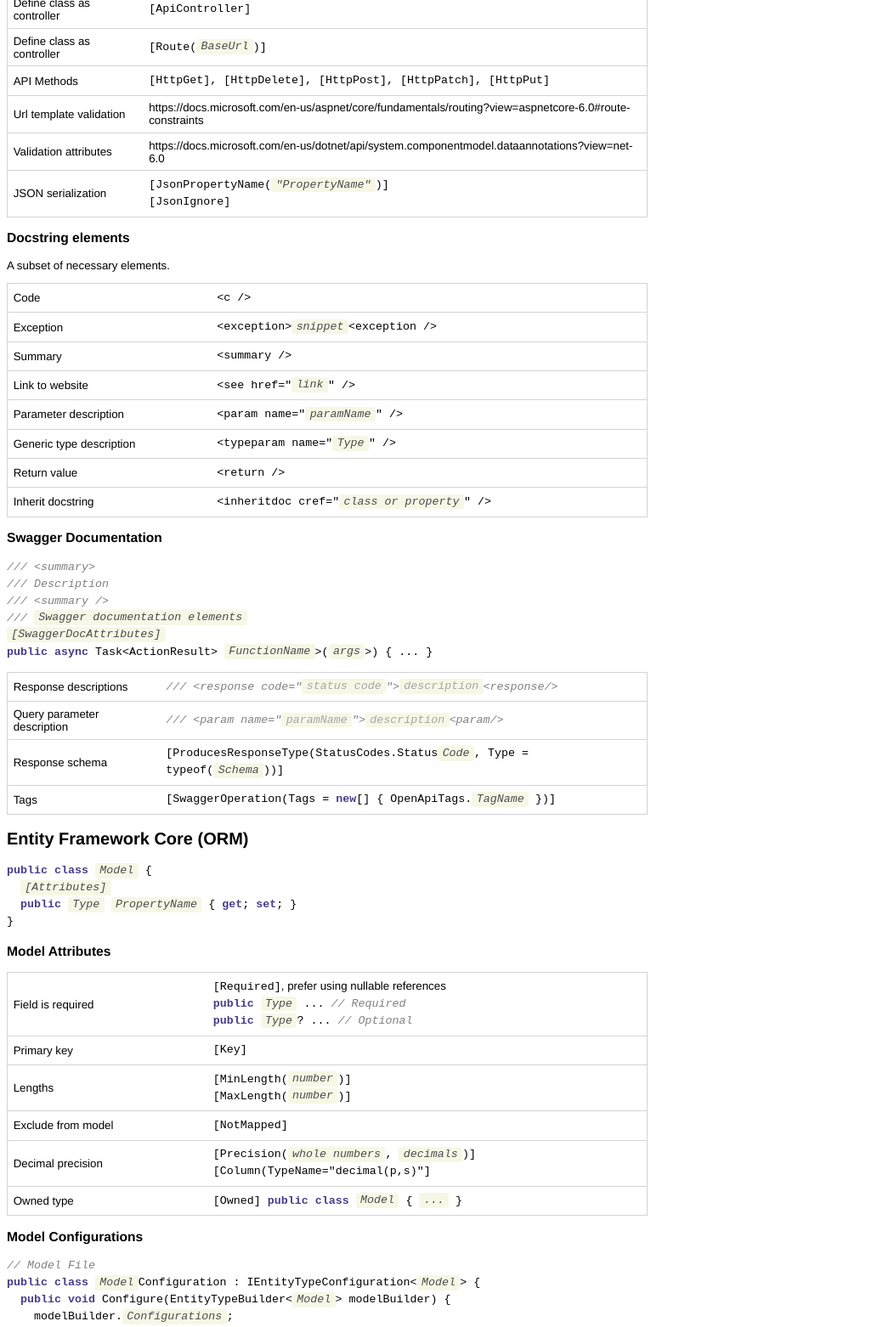
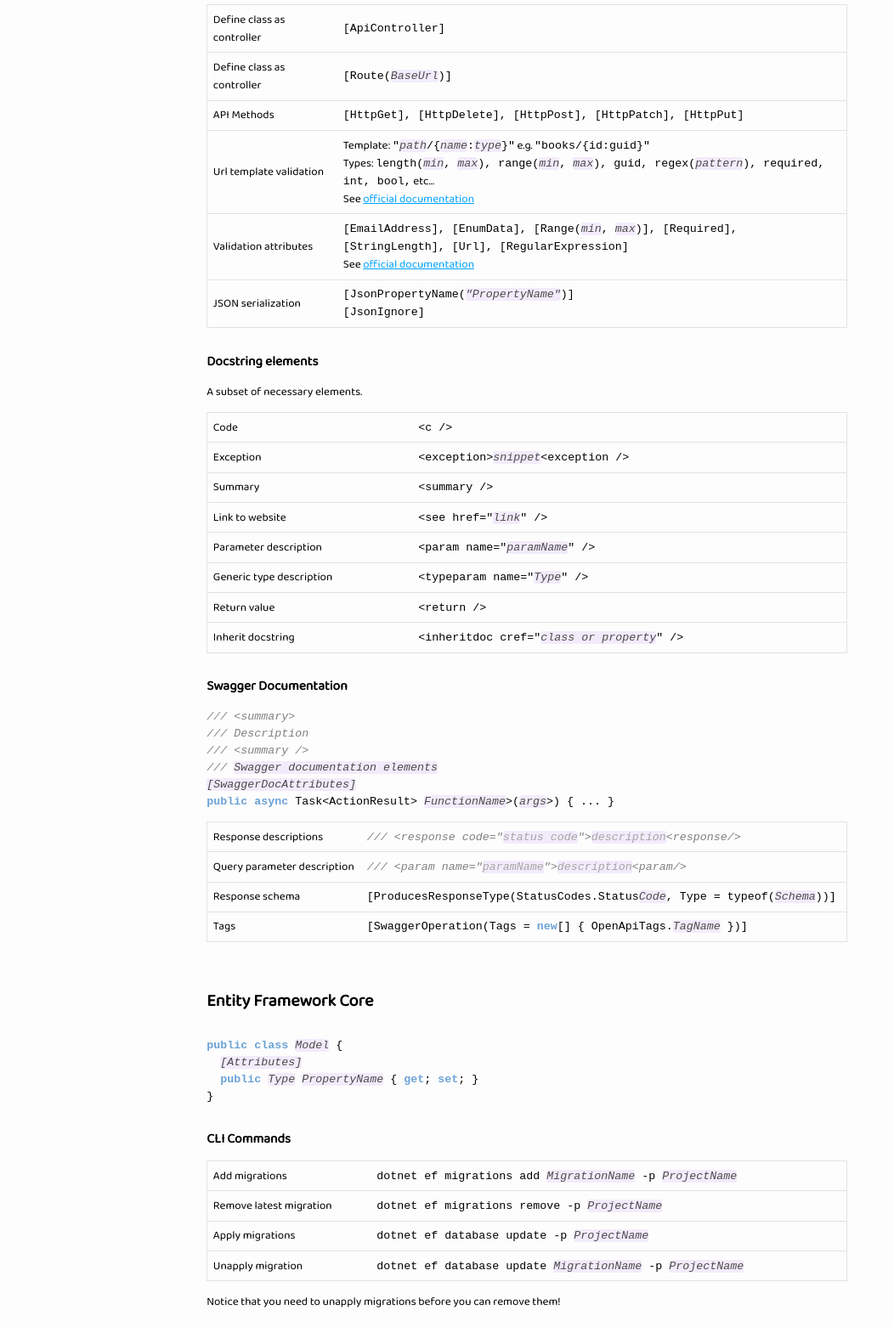
Before and after one commit to cschlay/cheatsheets, a plain HTML site: page aspnetcore.html in a window 1280 px wide. Shown: the part 107-1669 px from the top of the page at 85% size, without its empty margins (0-1052 px from the left). Drawn offline with Linux system fonts and the light colour scheme; a web font is replaced by a local one.

Commit message:
Improve styles slightly

```diff
--- a/aspnetcore.html
+++ b/aspnetcore.html
@@ -5,9 +5,6 @@
 <meta name="viewport" content="width=device-width,initial-scale=1">
 <link rel="stylesheet" href="./main.css">
 <body>
-  <article>
-    <h2>Google</h2>
-  </article>
   <article>
     <h2>ASP.NET Core</h2>
 
@@ -27,11 +24,17 @@
         </tr>
         <tr>
           <td>Url template validation</td>
-          <td>https://docs.microsoft.com/en-us/aspnet/core/fundamentals/routing?view=aspnetcore-6.0#route-constraints</td>
+          <td>
+            Template: <code>"<em>path</em>/{<em>name</em>:<em>type</em>}"</code> e.g. <code>"books/{id:guid}"</code><br />
+            Types: <code>length(<em>min</em>, <em>max</em>), range(<em>min</em>, <em>max</em>), guid,  regex(<em>pattern</em>), required, int, bool,</code> etc...<br/>
+            See <a href="https://docs.microsoft.com/en-us/aspnet/core/fundamentals/routing?view=aspnetcore-6.0#route-constraints" target="_blank">official documentation</a>
+          </td>
         </tr>
         <tr>
           <td>Validation attributes</td>
-          <td>https://docs.microsoft.com/en-us/dotnet/api/system.componentmodel.dataannotations?view=net-6.0</td>
+          <td>
+            <code>[EmailAddress], [EnumData], [Range(<em>min</em>, <em>max</em>)], [Required], [StringLength], [Url], [RegularExpression]</code><br />
+            See <a href="https://docs.microsoft.com/en-us/dotnet/api/system.componentmodel.dataannotations?view=net-6.0" target="_blank">official documentation</a></td>
         </tr>
         <tr>
           <td>JSON serialization</td>
@@ -113,11 +116,33 @@
     </table>
   </article>
   <article>
-    <h2>Entity Framework Core (ORM)</h2>
+    <h2>Entity Framework Core</h2>
     <pre><code><b>public class</b> <em>Model</em> {
   <em>[Attributes]</em>
   <b>public</b> <em>Type</em> <em>PropertyName</em> { <b>get</b>; <b>set</b>; }</em>
 }</code></pre>
+
+    <section>
+    <h3>CLI Commands</h3>
+    <table>
+      <tr>
+        <td>Add migrations</td>
+        <td><code>dotnet ef migrations add <em>MigrationName</em> -p <em>ProjectName</em></code></td>
+      </tr>
+      <tr>
+        <td>Remove latest migration</td>
+        <td><code>dotnet ef migrations remove -p <em>ProjectName</em></code></td>
+      </tr>
+      <tr>
+        <td>Apply migrations</td>
+        <td><code>dotnet ef database update -p <em>ProjectName</em></code></td>
+      </tr>
+      <tr>
+        <td>Unapply migration</td>
+        <td><code>dotnet ef database update <em>MigrationName</em> -p <em>ProjectName</em></code></td>
+      </tr>
+    </table>
+    <p>Notice that you need to unapply migrations before you can remove them!</p>
 
     <h3>Model Attributes</h3>
     <table>
@@ -203,7 +228,7 @@
         </tr>
         <tr>
           <td>Unique constraints</td>
-          <td>Not supported, use an unique index</td>
+          <td>Not supported, use unique index</td>
         </tr>
         <tr>
           <td>Default values</td>
--- a/main.css
+++ b/main.css
@@ -1,4 +1,4 @@
-@import url('https://fonts.googleapis.com/css2?family=PT+Mono&display=swap');
+@import url('https://fonts.googleapis.com/css2?family=Baloo+2&family=Red+Hat+Mono&display=swap');
 
 @page {
     size: A4;
@@ -7,26 +7,32 @@
 
 
 html, body {
-    font-family: Helvetica, sans-serif;
+    background-color: rgb(253, 253, 253);
+    font-family: 'Baloo 2', cursive;
     font-size: 10pt;
     width: 210mm;
+
+    margin: 0 auto;
+}
+
+a {
+    color: rgb(0, 162, 255);
 }
 
 code {
-    font-family: 'PT Mono', monospace;
+    font-family: 'Red Hat Mono', monospace;
     line-height: 1.5;
 }
 
 em /* PlaceHolder */ {
-    background-color: beige;
+    background-color: rgb(238, 228, 252);
     opacity: 0.7;
-    padding: 0.1rem 0.4rem;
     border-radius: 0.2rem;
 }
 
 b /* KeyWord */ {
     font-weight: bold;
-    color: darkslateblue
+    color: rgb(107, 162, 214)
 }
 
 table {
@@ -35,7 +41,7 @@ table {
 }
 
 table > tbody > tr {
-    border: 1px solid lightgray;
+    border: 1px solid rgb(230, 225, 225);
 }
 
 table > tbody > tr > td {
@@ -43,6 +49,18 @@ table > tbody > tr > td {
     padding: 0.5rem;
 }
 
+table > tbody > tr:hover {
+    background-color: rgb(246, 244, 255);
+}
+
 i /* comment */ {
     color: gray;
 }
+
+h2 {
+    margin: 4rem 0 2rem 0;
+}
+
+h3 {
+    margin: 2rem 0 1rem 0;
+}
```
